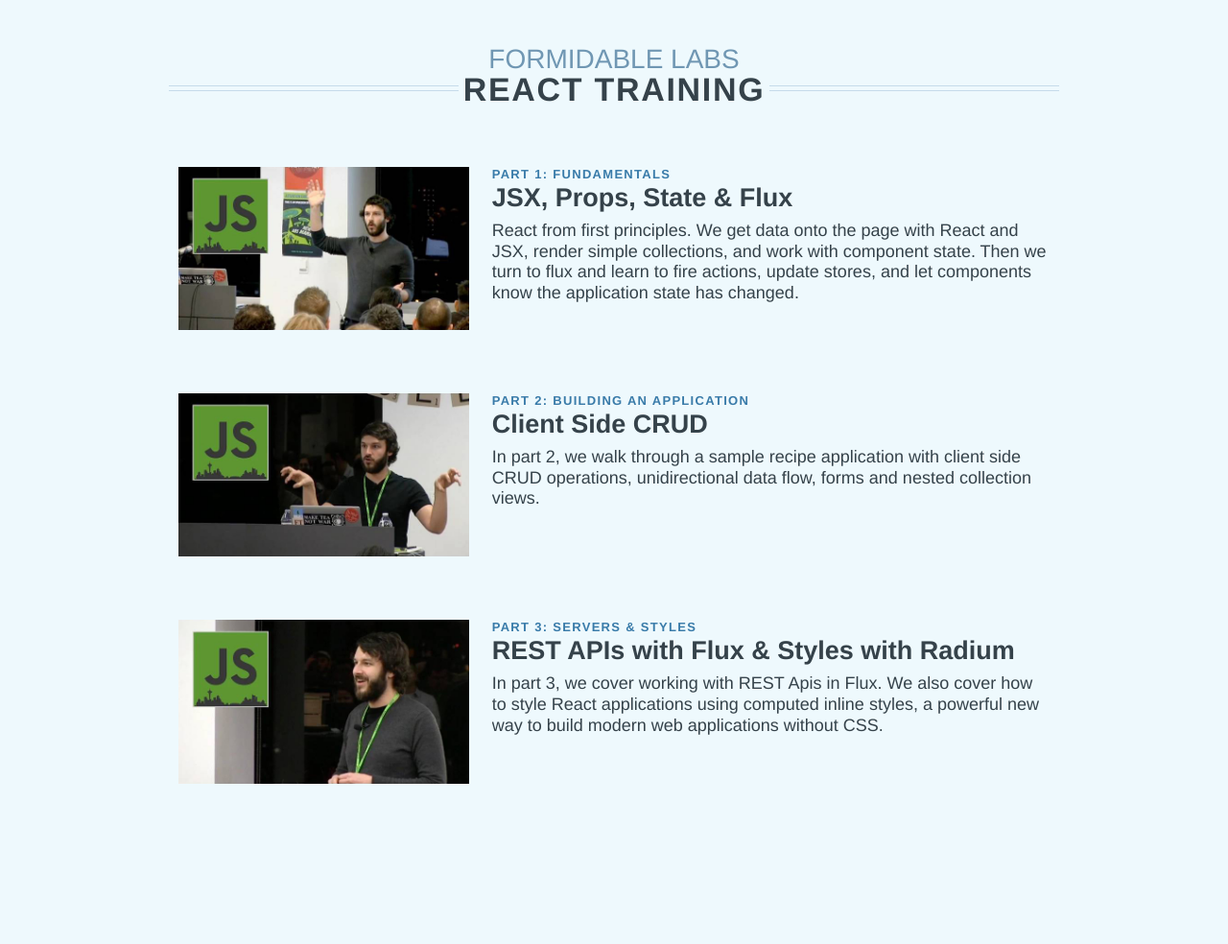
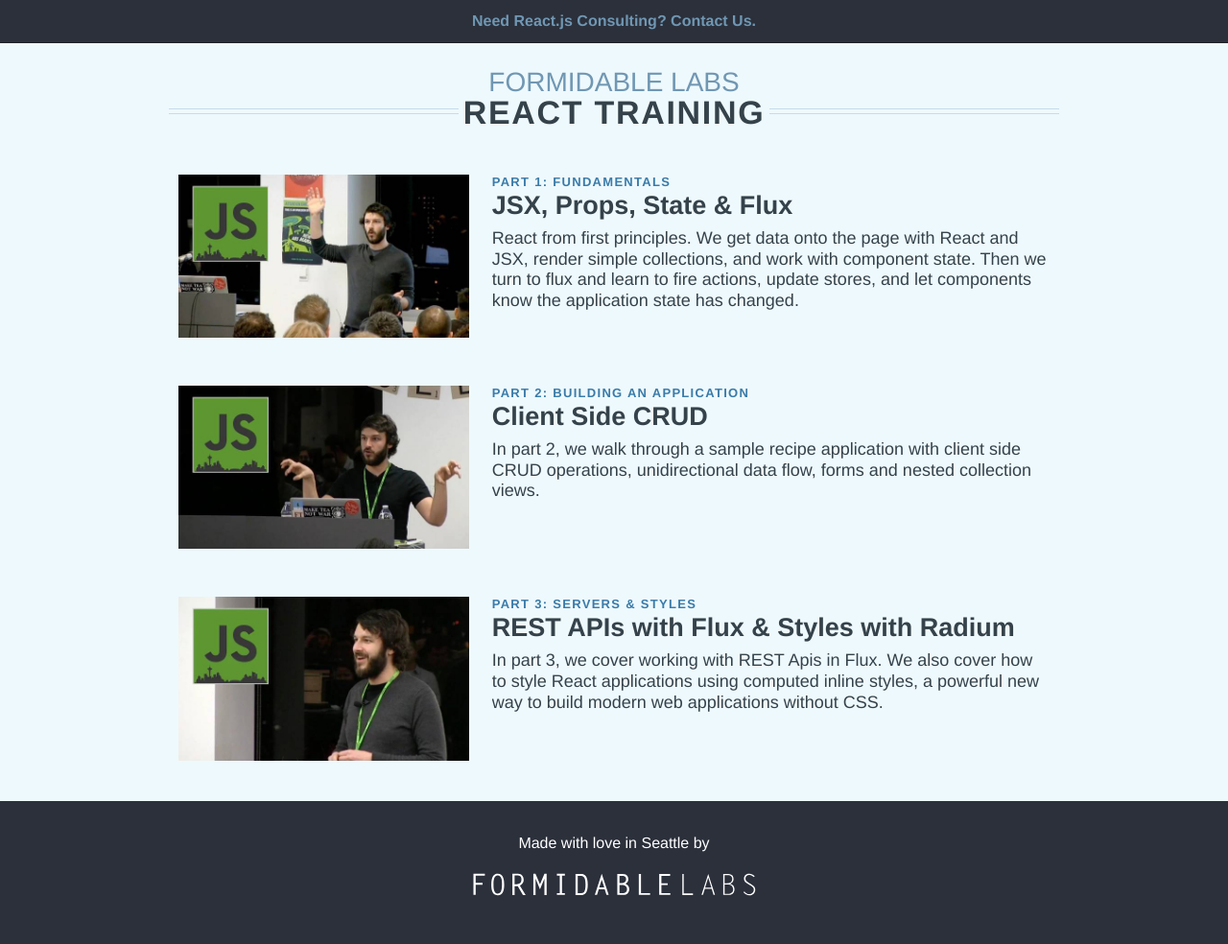
Before and after one commit to FormidableLabs/react-tutorial, a Jekyll site: the page built from index.html, in a window 1280 px wide. Shown: the whole page at 96% size. Built offline with Jekyll 4.4.1, drawn with Linux system fonts in a browser that asks for light colours; Markdown is read by kramdown in place of the engine named in the settings; before the commit the page ends 900 px from its top, so only the background shows below that.

Commit message:
Add banner and footer

```diff
--- /dev/null
+++ b/_includes/footer.html
@@ -0,0 +1,15 @@
+{% if include.tutorial %}
+  {% assign extra_class = 'Primary' %}
+{% endif %}
+
+<footer class="Footer Row {{extra_class}}">
+  <div class="Container u-textCenter u-marginModule">
+    <p>
+      Made with love in Seattle by
+
+      <a class="FooterLogo" href="http://formidablelabs.com">
+        <img width="300" src="img/formidable-logo.svg" alt="Formidable Labs">
+      </a>
+    </p>
+  </div>
+</footer>
--- a/_includes/header.html
+++ b/_includes/header.html
@@ -4,7 +4,7 @@
   {% assign list_class = 'NavList' %}
 {% endif %}
 
-<header>
+<header class="Header">
   <a class="Logo" href="./">
     <span class="Logo-small">Formidable Labs</span>
     <span class="Logo-large">
@@ -66,4 +66,8 @@
       </li>
     </ul>
   </nav>
+
+  <a class="Formidabanner" href="mailto:contact@formidablelabs.com">
+    Need React.js Consulting? Contact Us.
+  </a>
 </header>
--- a/_layouts/tutorial.html
+++ b/_layouts/tutorial.html
@@ -85,3 +85,5 @@
 
   </div>
 </article>
+
+{% include footer.html tutorial="true" %}
--- a/css/main.css
+++ b/css/main.css
@@ -172,6 +172,8 @@
 }
 
 .Primary {
+  position: relative;
+
   padding: 1.5rem 1rem;
 }
 
@@ -301,6 +303,7 @@
 
 .TocList {
   text-align: left;
+  padding-bottom: 1rem !important;
 }
 
 .TocList-cell {
@@ -411,7 +414,7 @@
 
 @media (min-width: 600px) {
   .Home {
-    padding: 3rem 3rem;
+    padding: 1.5rem 3rem;
   }
 
   .Primary {
@@ -452,7 +455,7 @@
   }
 
   .TocList-cell {
-    margin-top: 4rem;
+    margin-top: 3rem;
   }
 
   .TocList .NavLink-img {
@@ -613,3 +616,61 @@
   text-rendering: optimizeLegibility;
   text-transform: uppercase;
 }
+
+/* Formidable */
+
+.Formidabanner {
+  position: absolute;
+  top: 0;
+  right: 0;
+  left: 0;
+  padding: 10px;
+  border-bottom-width: 1px;
+  border-bottom-style: solid;
+  border-bottom-color: rgb(29, 34, 39);
+  color: rgb(255, 255, 255);
+  font-weight: 700;
+  text-decoration: none;
+  text-align: center;
+  background: rgb(43, 48, 59);
+  font-size: 1rem;
+}
+
+.Formidabanner:hover {
+  color: #7097b3;
+}
+
+.Header {
+  padding-top: 3rem;
+}
+
+/* Footer */
+
+.Footer {
+  padding: 2rem 0;
+
+  background: #2b303b;
+  color: #fff;
+  text-align: center;
+  font-size: 1rem;
+}
+
+.Footer a {
+  font-weight: 700;
+  color: #FF4136;
+}
+
+.Footer a:hover,
+.Footer a:focus {
+  color: #fff;
+}
+
+.FooterLogo {
+  display: block;
+  margin: 16px 0;
+}
+
+.FooterLogo img {
+  display: block;
+  margin: 0 auto;
+}
--- a/index.html
+++ b/index.html
@@ -6,3 +6,5 @@
 <div class="Home">
   {% include header.html details="true" %}
 </div>
+
+{% include footer.html %}
--- a/js/main.js
+++ b/js/main.js
@@ -1,7 +1,13 @@
 var player;
 
 function onYouTubeIframeAPIReady() {
-  var videoId = document.getElementById("player").getAttribute("data-video-id");
+  var video = document.getElementById("player");
+
+  if (!video) {
+    return;
+  }
+
+  var videoId = video.getAttribute("data-video-id");
 
   player = new YT.Player('player', {
     videoId: videoId,
```
Also changed, not shown: img/formidable-logo.svg (added).
